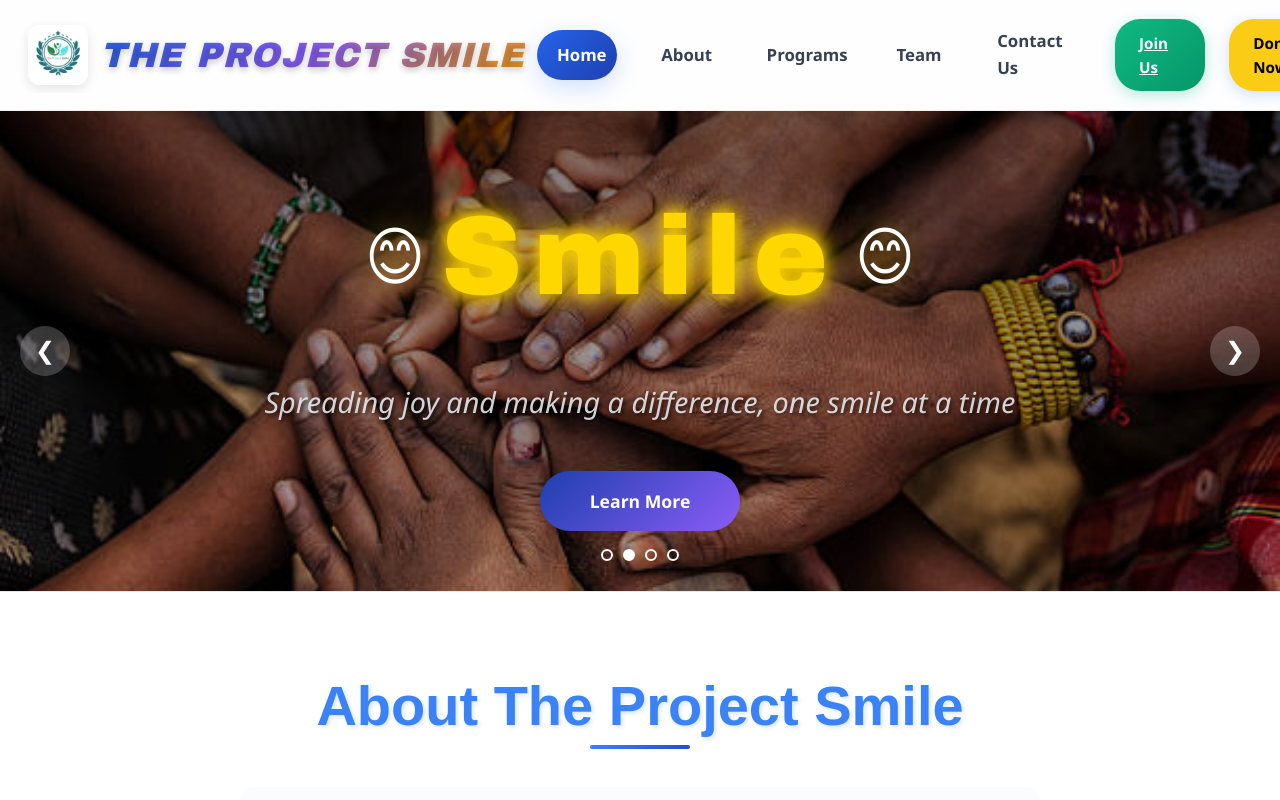
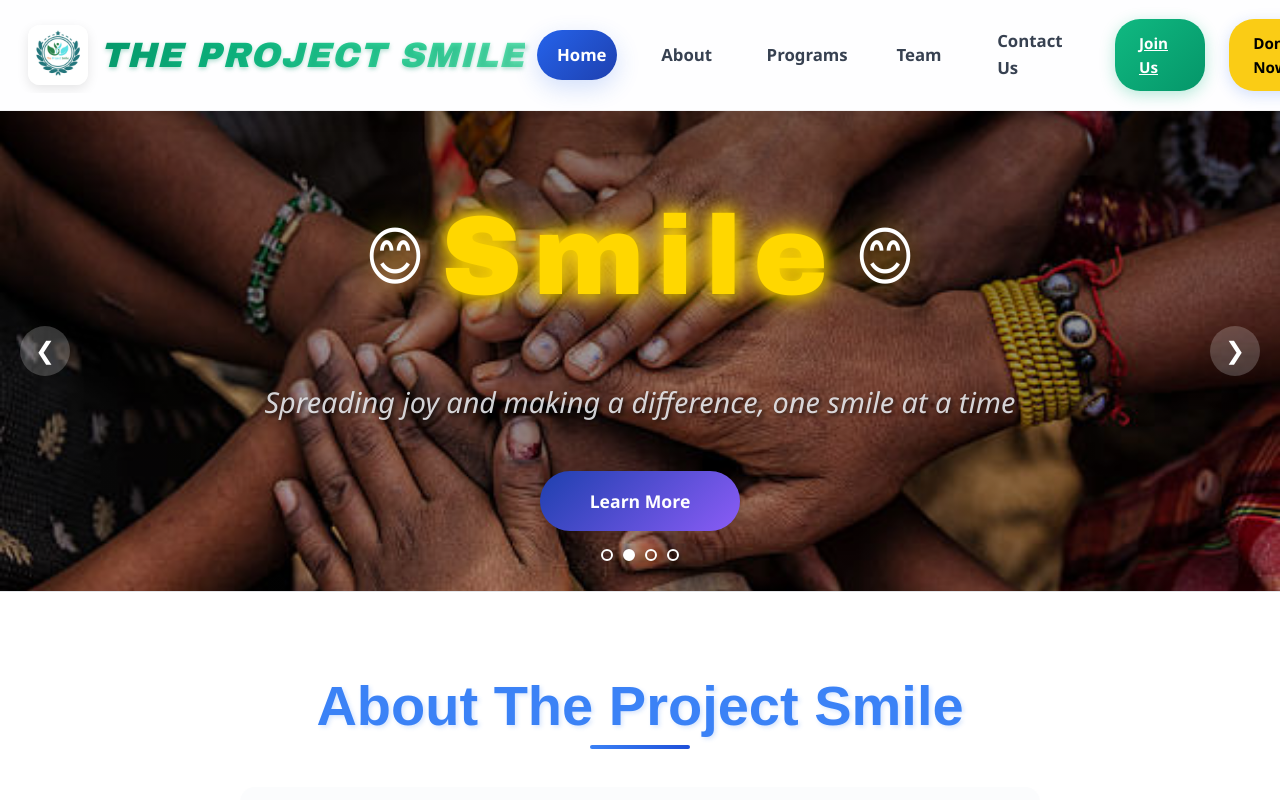
Before and after one commit to muskanperween24/The-smile-project, a React (Vite) app in the folder latest/: page / in a window 1280 px wide. Shown: the top 800 px of the page. Built offline with nearby package versions, Linux system fonts and the light colour scheme.

Commit message:
update navbar logo

```diff
--- a/latest/src/components/Navbar.css
+++ b/latest/src/components/Navbar.css
@@ -84,7 +84,7 @@
   left: -100%;
   width: 100%;
   height: 100%;
-  background: linear-gradient(90deg, rgba(59, 130, 246, 0.1), rgba(139, 92, 246, 0.1));
+  background: linear-gradient(90deg, rgba(5, 150, 105, 0.1), rgba(16, 185, 129, 0.1));
   transition: all 0.4s ease;
   z-index: -1;
 }
@@ -95,7 +95,7 @@
 
 .logo-link:hover {
   transform: translateY(-1px);
-  box-shadow: 0 4px 15px rgba(59, 130, 246, 0.2);
+  box-shadow: 0 4px 15px rgba(5, 150, 105, 0.2);
 }
 
 .logo-img {
@@ -116,7 +116,7 @@
 .logo-text {
   font-size: 2.2rem;
   font-weight: 900;
-  background: linear-gradient(135deg, #2563eb, #8b5cf6, #f59e0b);
+  background: linear-gradient(135deg, #059669, #10b981, #34d399, #6ee7b7);
   background-clip: text;
   -webkit-background-clip: text;
   -webkit-text-fill-color: transparent;
@@ -125,13 +125,18 @@
   letter-spacing: 1px;
   text-transform: uppercase;
   transition: all 0.3s ease;
-  text-shadow: 0 3px 6px rgba(0, 0, 0, 0.2);
+  text-shadow: 0 2px 4px rgba(5, 150, 105, 0.3);
   font-style: italic;
+  position: relative;
 }
 
 .logo-link:hover .logo-text {
   transform: scale(1.05);
   filter: brightness(1.2);
+  background: linear-gradient(135deg, #047857, #059669, #10b981, #34d399);
+  background-clip: text;
+  -webkit-background-clip: text;
+  text-shadow: 0 3px 8px rgba(5, 150, 105, 0.4);
 }
 
 .desktop-menu {
```
